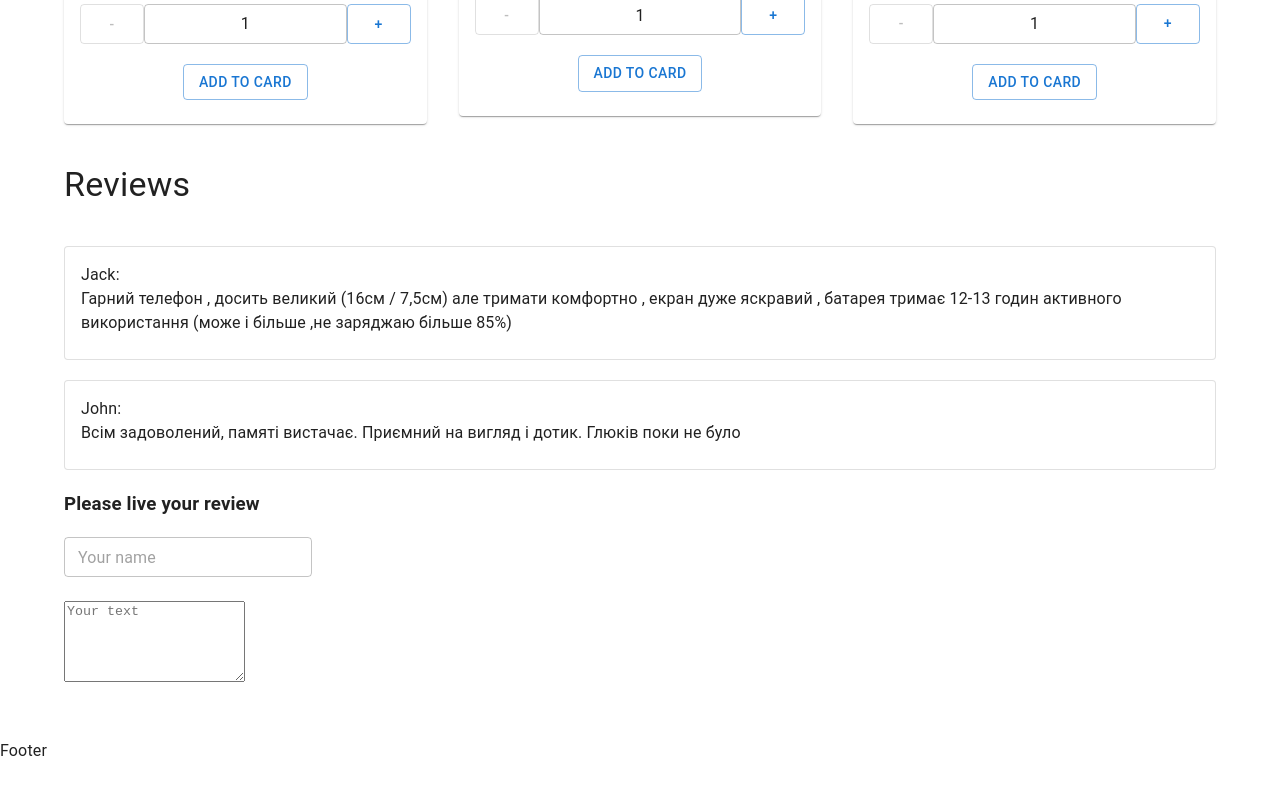
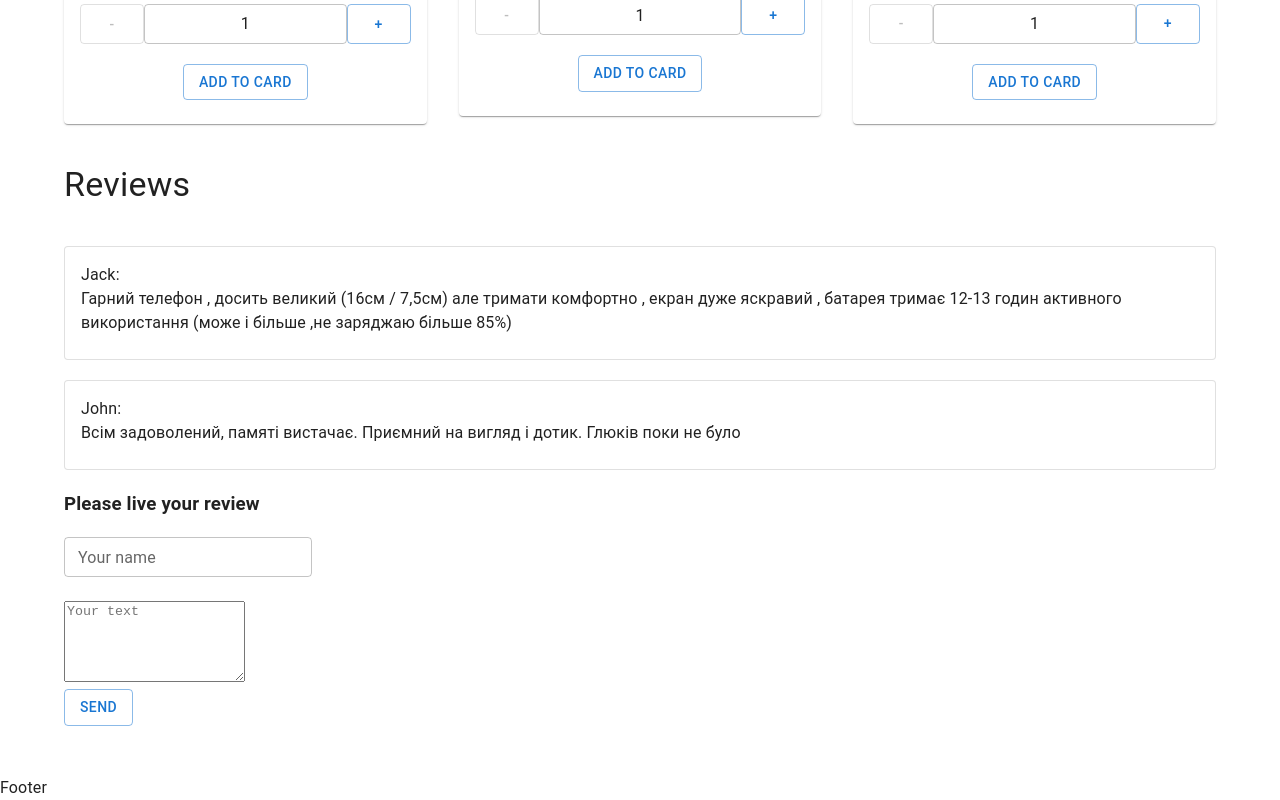
Before and after one commit to vavva1987/shop-project, a React (Create React App) app: page / in a window 1280 px wide. Shown: the part 1307-2107 px from the top of the page. Before the commit the page ends 2070 px from the top, so only its background shows below. Built offline with nearby package versions, Linux system fonts and the light colour scheme.

Commit message:
added Reviews

```diff
--- a/src/components/Reviews/Reviews.tsx
+++ b/src/components/Reviews/Reviews.tsx
@@ -1,4 +1,5 @@
 import {
+    Button,
     Card,
     CardContent,
     TextField,
@@ -29,15 +30,47 @@ const Reviews = (props: Props) => {
     ]
 
     const [reviews, setReviews] = useState<Review[]>(arrReviews)
+    const [newReview, setNewReview] = useState<Review>({
+        name: '',
+        text: '',
+    })
 
+    const handleChangeName = (e: React.ChangeEvent<HTMLInputElement>) => {
+        setNewReview((prevState) => ({
+            ...prevState,
+            name: e.target.value,
+        }))
+    }
+
+    const handleChangeText = (e: React.ChangeEvent<HTMLTextAreaElement>) => {
+        setNewReview((prevState) => ({
+            ...prevState,
+            text: e.target.value,
+        }))
+    }
+
+    const onSend = (e: React.FormEvent) => {
+        e.preventDefault()
+        if (newReview.name === '' || newReview.text === '') {
+            alert('All fields are requided!')
+        } else {
+            setReviews((prevState) => {
+                return [...prevState, newReview]
+            })
+            setNewReview({
+                name: '',
+                text: '',
+            })
+        }
+    }
     return (
         <>
             <Typography variant="h4" component={'h2'} sx={{ margin: '40px 0' }}>
                 Reviews
             </Typography>
             <div>
-                {reviews.map(({ name, text }) => (
-                    <Card variant="outlined" sx={{ margin: '20px 0' }}>
+                {reviews.map(({ name, text }, i) => (
+                    <Card variant="outlined" sx={{ margin: '20px 0' }} key={i}>
                         <CardContent>
                             <div>{name}:</div>
                             <div>{text}</div>
@@ -45,15 +78,28 @@ const Reviews = (props: Props) => {
                     </Card>
                 ))}
             </div>
-            <form action="">
+            <form onSubmit={onSend} action="">
                 <h3>Please live your review</h3>
                 <div>
-                    <TextField size="small" placeholder="Your name" />
+                    <TextField
+                        label="Your name"
+                        size="small"
+                        onChange={handleChangeName}
+                        value={newReview.name}
+                    />
                 </div>
                 <br />
                 <div>
-                    <TextareaAutosize minRows={5} placeholder="Your text" />
+                    <TextareaAutosize
+                        minRows={5}
+                        placeholder="Your text"
+                        onChange={handleChangeText}
+                        value={newReview.text}
+                    />
                 </div>
+                <Button type="submit" variant="outlined">
+                    Send
+                </Button>
             </form>
         </>
     )
```
